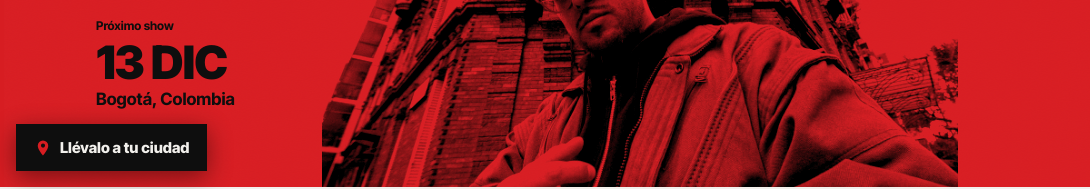
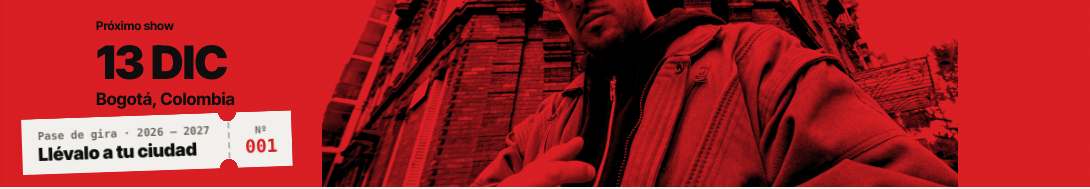
Before and after one commit to buenosaifers/Urbanse, a plain HTML site: page index.html in a window 1280 px wide. Shown: the part 613-802 px from the top of the page, 0-1090 px from the left. Drawn offline with Linux system fonts and the light colour scheme; no server answers.

Commit message:
Botón de Fechas como pase de gira de papel que aparece al llegar a la sección
Co-Authored-By: Claude Opus 5.5 <noreply@anthropic.com>
Claude-Session: https://claude.ai/code/session_01PBLPaFnK1hoDvDtR1Q6zf6

```diff
--- a/index.html
+++ b/index.html
@@ -325,18 +325,34 @@ dialog.ped::backdrop{background:rgba(0,0,0,.72)}
 .ped-items .empty{display:block;color:var(--gray);padding:14px 0}
 .ped-total{display:flex;justify-content:space-between;padding:12px 0;font:700 16px var(--display)}.ped-total b{font-size:20px}
 .ped .more{background:none;border:1px dashed var(--line);color:var(--paper);width:100%;padding:12px;font:700 14px var(--display);cursor:pointer;margin-bottom:18px}
-.fab{position:fixed;left:16px;bottom:16px;z-index:59;display:flex;flex-direction:column;align-items:flex-start;gap:8px}
-.fab[hidden],.fab-menu[hidden]{display:none}
-.fab-btn{display:flex;align-items:center;gap:8px;padding:12px 16px;background:var(--ink);color:var(--paper);border:2px solid var(--ink);font:800 15px var(--display);cursor:pointer;box-shadow:0 6px 24px rgba(0,0,0,.45);transition:transform .15s}
-.fab-btn svg{width:18px;height:18px;color:var(--red)}
-.fab-btn:hover,.fab-btn[aria-expanded="true"]{background:var(--paper);color:var(--ink)}
-.fab-menu{background:var(--ink);border-top:4px solid var(--red);box-shadow:0 10px 30px rgba(0,0,0,.5);min-width:260px;animation:fabIn .18s ease-out}
-@keyframes fabIn{from{opacity:0;transform:translateY(8px)}}
-.fab-opt{display:block;width:100%;text-align:left;padding:14px 16px;background:none;border:0;border-bottom:1px solid var(--line);color:var(--paper);text-decoration:none;cursor:pointer;font:inherit}
-.fab-opt:last-child{border-bottom:0}.fab-opt:hover,.fab-opt:focus-visible{background:var(--red);color:var(--ink);outline:none}
-.fab-opt b{display:block;font:800 16px var(--display)}.fab-opt span{font-size:13px;opacity:.8}
-@media (max-width:899px){.fab{left:12px;bottom:calc(64px + env(safe-area-inset-bottom))}.fab-btn{padding:11px 14px;font-size:14px}}
-@media (prefers-reduced-motion:reduce){.fab-menu{animation:none}}
+.fab{position:fixed;left:16px;bottom:16px;z-index:59;display:flex;flex-direction:column;align-items:flex-start;gap:6px;pointer-events:none;
+  transform:translateY(calc(100% + 40px)) rotate(-6deg);transform-origin:left bottom;opacity:0;transition:transform .55s cubic-bezier(.2,.9,.25,1.15),opacity .25s}
+.fab.on{transform:none;opacity:1;pointer-events:auto}
+.fab-menu[hidden]{display:none}
+/* boleto de papel con troquel: muescas arriba y abajo en la línea de corte */
+.tk{--cut:calc(100% - 64px);position:relative;display:flex;align-items:stretch;text-align:left;border:0;padding:0;cursor:pointer;color:var(--ink);text-decoration:none;font:inherit;
+  background:var(--paper) linear-gradient(transparent 0 0);
+  -webkit-mask:radial-gradient(circle 9px at var(--cut) 0,#0000 98%,#000) top/100% 51% no-repeat,radial-gradient(circle 9px at var(--cut) 100%,#0000 98%,#000) bottom/100% 51% no-repeat;
+          mask:radial-gradient(circle 9px at var(--cut) 0,#0000 98%,#000) top/100% 51% no-repeat,radial-gradient(circle 9px at var(--cut) 100%,#0000 98%,#000) bottom/100% 51% no-repeat}
+.fab .tk-wrap,.fab-btn,.fab-opt{filter:drop-shadow(0 8px 14px rgba(0,0,0,.45))}
+.tk-main{display:flex;flex-direction:column;justify-content:center;gap:3px;padding:11px 18px 11px 16px;border-left:6px solid var(--red)}
+.tk-main i{font:600 11px ui-monospace,Menlo,Consolas,monospace;font-style:normal;color:#6b6760;white-space:nowrap}
+.tk-main b{font:900 18px/1 var(--display);white-space:nowrap}
+.tk-stub{width:64px;flex:none;display:grid;place-items:center;align-content:center;border-left:2px dashed #b9b4aa;font:800 18px/1 ui-monospace,Menlo,Consolas,monospace;color:var(--red)}
+.tk-stub em{display:block;font:600 10px ui-monospace,Menlo,Consolas,monospace;font-style:normal;color:#6b6760;margin-bottom:2px}
+.fab-btn{transform:rotate(-2deg);transition:transform .2s}
+.fab-btn:hover,.fab-btn[aria-expanded="true"]{transform:rotate(0) translateY(-2px)}
+.fab-btn[aria-expanded="true"] .tk-stub{background:var(--red);color:var(--ink);border-left-color:var(--ink)}
+.fab-btn:focus-visible,.fab-opt:focus-visible{outline:3px solid var(--ink);outline-offset:3px}
+.fab-menu{display:flex;flex-direction:column;align-items:flex-start;gap:6px;margin-left:8px}
+.fab-opt{transform:rotate(var(--r,0deg));animation:tkOut .35s cubic-bezier(.2,.9,.25,1.2) both}
+.fab-opt:nth-child(2){animation-delay:.06s}
+.fab-opt .tk-main b{font-size:16px}
+.fab-opt .tk-stub{width:48px}.fab-opt{--cut:calc(100% - 48px)}
+.fab-opt:hover .tk-stub,.fab-opt:focus-visible .tk-stub{background:var(--red);color:var(--ink)}
+@keyframes tkOut{from{opacity:0;transform:translateY(24px) rotate(-8deg)}}
+@media (max-width:899px){.fab{left:10px;bottom:calc(66px + env(safe-area-inset-bottom))}.tk-main b{font-size:16px}.tk-main{padding:9px 14px 9px 12px}}
+@media (prefers-reduced-motion:reduce){.fab{transition:opacity .2s;transform:none}.fab-opt{animation:none}}
 .cartbtn{position:fixed;right:16px;bottom:16px;z-index:60;display:flex;align-items:center;gap:10px;padding:12px 16px;background:var(--red);color:var(--ink);border:0;font:800 15px var(--display);cursor:pointer;box-shadow:0 6px 24px rgba(0,0,0,.45)}
 .cartbtn[hidden]{display:none}
 .cartbtn b{display:grid;place-items:center;min-width:24px;height:24px;border-radius:12px;background:var(--ink);color:var(--paper);font-size:13px}
@@ -666,12 +682,15 @@ footer .kicker{display:block;margin-bottom:6px}
   </div>
 </section>
 
-<div class="fab" id="fab" hidden>
+<div class="fab" id="fab" aria-hidden="true">
   <div class="fab-menu" id="fabMenu" hidden>
-    <a href="booking.html#solicitud" class="fab-opt"><b>Contratar a Urbanse</b><span>Promotores, festivales y marcas</span></a>
-    <button type="button" class="fab-opt" data-fab-ask><b>Que venga a mi ciudad</b><span>Pídelo y te avisamos cuando haya fecha</span></button>
+    <a href="booking.html#solicitud" class="tk fab-opt" style="--r:-2deg"><span class="tk-main"><i>Booking · Promotores y marcas</i><b>Contratar a Urbanse</b></span><span class="tk-stub">→</span></a>
+    <button type="button" class="tk fab-opt" data-fab-ask style="--r:1.5deg"><span class="tk-main"><i>Fans · Tu ciudad</i><b>Que venga a mi ciudad</b></span><span class="tk-stub">→</span></button>
   </div>
-  <button type="button" class="fab-btn" id="fabBtn" aria-expanded="false" aria-controls="fabMenu"><svg viewBox="0 0 24 24" aria-hidden="true"><path fill="currentColor" d="M12 2a7 7 0 0 0-7 7c0 5.2 7 13 7 13s7-7.8 7-13a7 7 0 0 0-7-7Zm0 9.5A2.5 2.5 0 1 1 12 6a2.5 2.5 0 0 1 0 5.5Z"/></svg>Llévalo a tu ciudad</button>
+  <button type="button" class="tk fab-btn" id="fabBtn" aria-expanded="false" aria-controls="fabMenu" tabindex="-1">
+    <span class="tk-main"><i>Pase de gira · 2026 — 2027</i><b>Llévalo a tu ciudad</b></span>
+    <span class="tk-stub"><em>Nº</em>001</span>
+  </button>
 </div>
 <button type="button" class="cartbtn" id="cartBtn" hidden data-cart><span>Ver pedido</span><b id="cartN">0</b><i id="cartT"></i></button>
 <p class="carttoast" id="cartToast" role="status" aria-live="polite"></p>
@@ -945,8 +964,9 @@ $("listaForm").addEventListener("submit", async e => {
     if(!e.target.closest("#fab")) toggle(false);
   });
   document.addEventListener("keydown", e => { if(e.key === "Escape") toggle(false); });
-  if("IntersectionObserver" in window) new IntersectionObserver(es => { const v = es[0].isIntersecting; fab.hidden = !v; if(!v) toggle(false); }, {threshold:0.15}).observe(sec);
-  else fab.hidden = false;
+  const show = v => { fab.classList.toggle("on", v); fab.setAttribute("aria-hidden", v ? "false" : "true"); btn.tabIndex = v ? 0 : -1; if(!v) toggle(false); };
+  if("IntersectionObserver" in window) new IntersectionObserver(es => show(es[0].isIntersecting), {threshold:0.15}).observe(sec);
+  else show(true);
 })();
 
 /* ---------- Pedido de merch: carrito → formulario → planilla (control) + WhatsApp ---------- */
```
